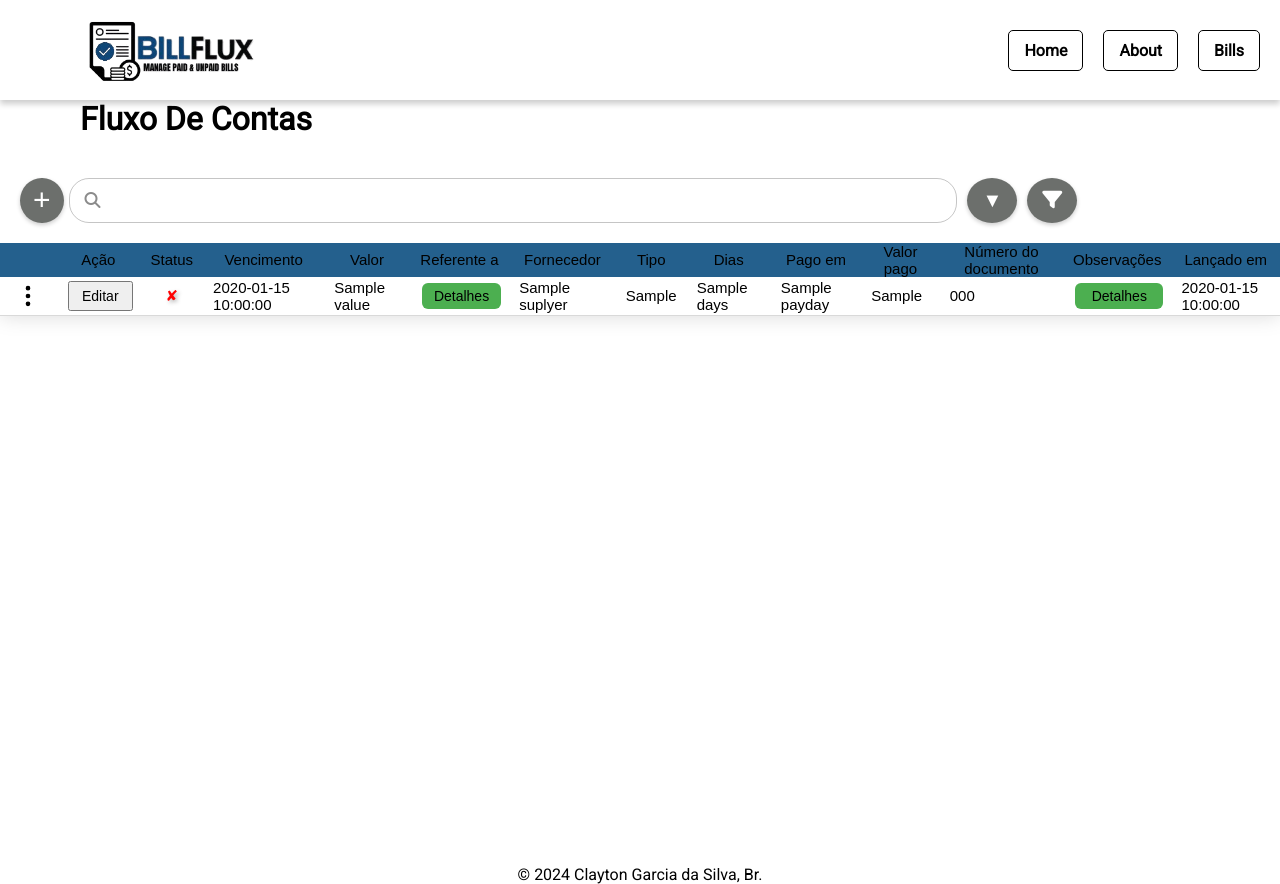
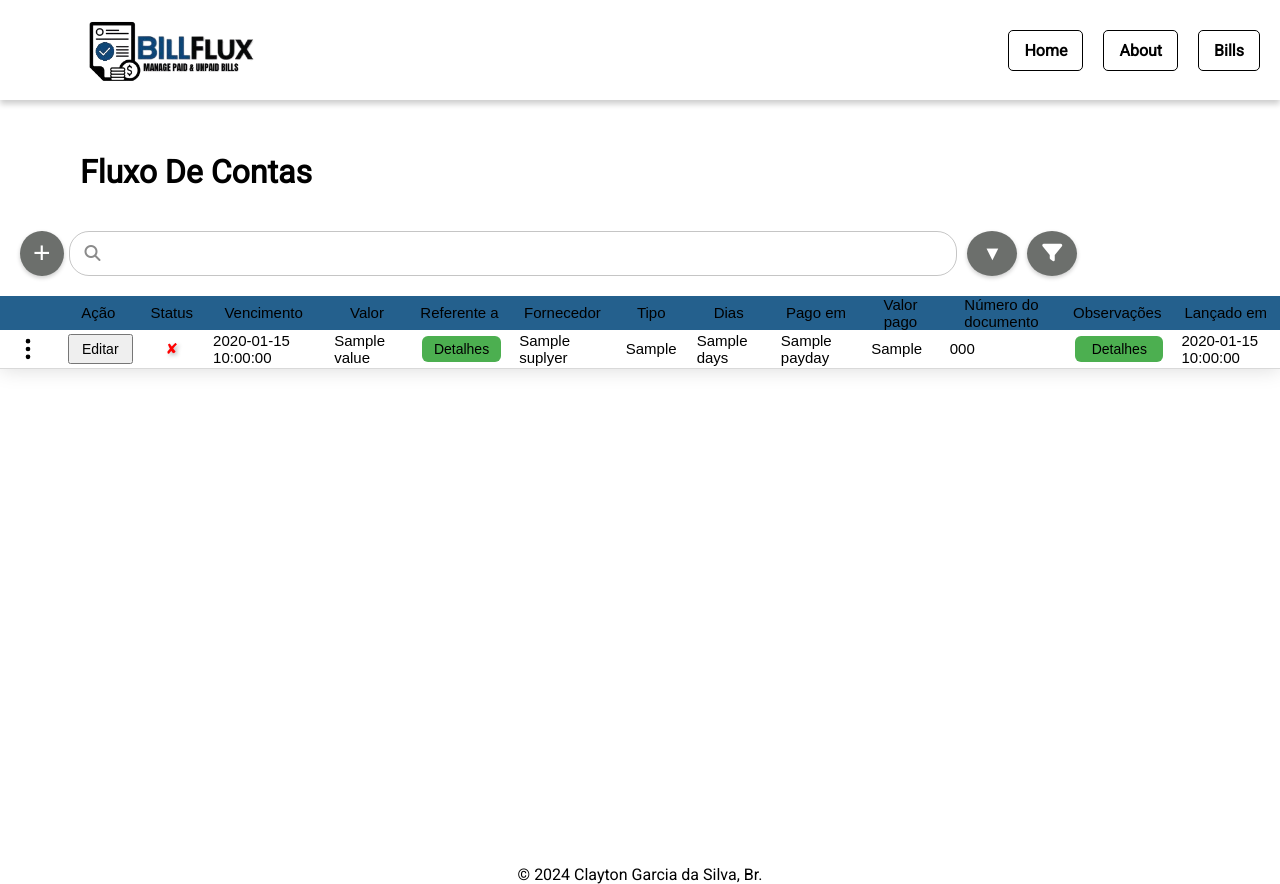
Before and after one commit to Claayton/BillFlux, a Flask app: template billflux/templates/bills.html in a window 1280 px wide. Run offline with Flask 3, Linux system fonts and the light colour scheme; the template is opened without the code that fills it: most values are stand-ins (such as "Sample title", 1, 10 or a date in 2020); lists and menus that the app fills with data are empty; parts of the project's set-up code (start-up, migrations or seed data) failed here and were passed over; some libraries are stand-ins or nearby versions.

Commit message:
Fix: Fix some bugs on frontend

```diff
--- a/billflux/static/css/bills.css
+++ b/billflux/static/css/bills.css
@@ -25,7 +25,6 @@
 
 body {
     background-color: var(#eee);
-    color: var(#eee);
     font-family: 'Roboto', sans-serif;
     width: 100%;
     min-height: 100vh;
@@ -38,7 +37,7 @@ main {
     flex-direction: row;
     height: 88%;
     position: fixed;
-    top: 9%;
+    top: 15%;
     right: 0;
     left: 0;
 }
@@ -101,7 +100,7 @@ main {
 
 /* O conteúdo do modal */
 .insert-modal-content {
-    bottom: 20%;
+    bottom: 14%;
     background-color: #fff; /* Cor de fundo do modal */
     border-radius: 5px; /* Bordas arredondadas */
     max-width: 50%;
```
